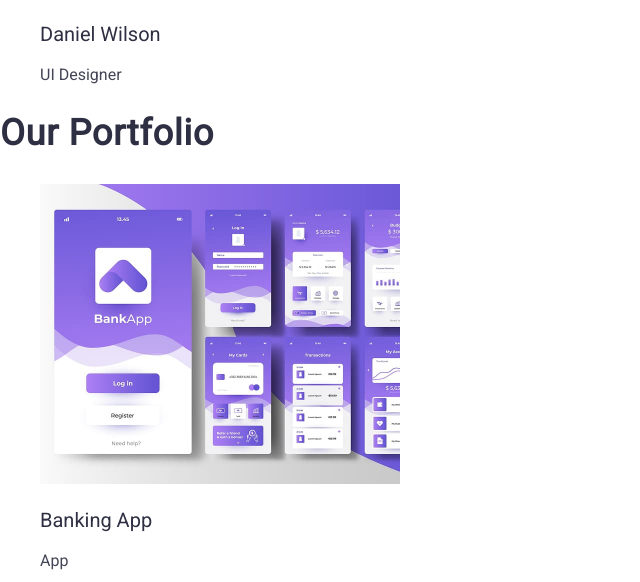
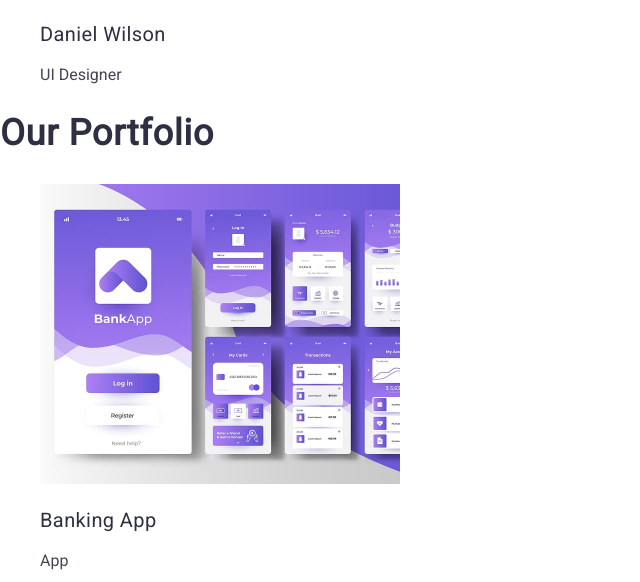
Before and after one commit to xzvtvxs/goit-markup-hw-02, a plain HTML site: page index.html in a window 1280 px wide. Shown: the part 2182-2764 px from the top of the page, 0-640 px from the left. Drawn offline with nearby package versions, Linux system fonts and the light colour scheme.

Commit message:
V1.02
-add gitignire, README
-edit em
-edit path

```diff
--- a/css/styles.css
+++ b/css/styles.css
@@ -98,7 +98,7 @@ a {
    font-weight: 500;
    font-size: 20px;
    line-height: 1.2;
-   letter-spacing: 0.02;
+   letter-spacing: 0.02em;
    color: #2E2F42;
 }
 
@@ -116,7 +116,7 @@ a {
     font-weight: 500;
     font-size: 20px;
     line-height: 1.2;
-    letter-spacing: 0.02;
+    letter-spacing: 0.02em;
     color: #2E2F42;
 }
 
```
Also changed, not shown: 2 other files.
